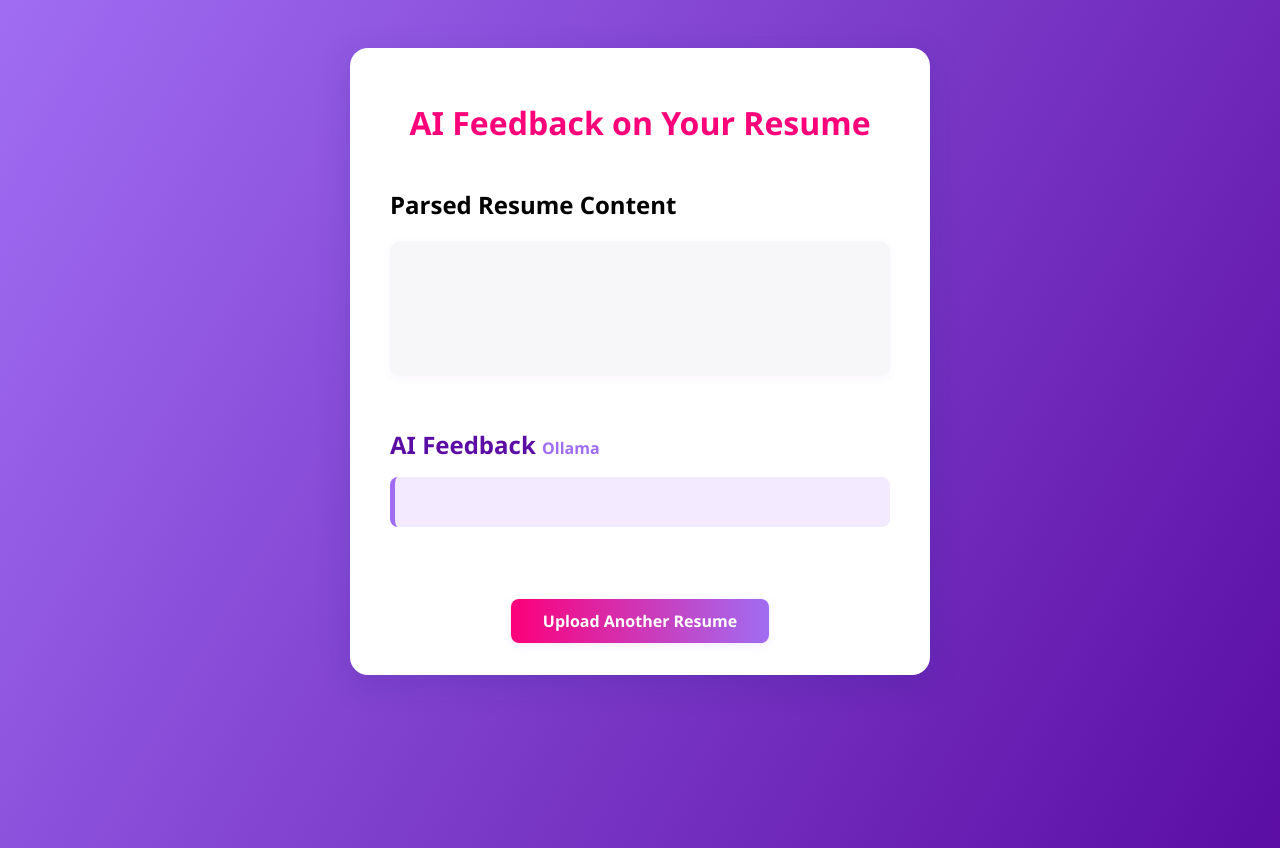
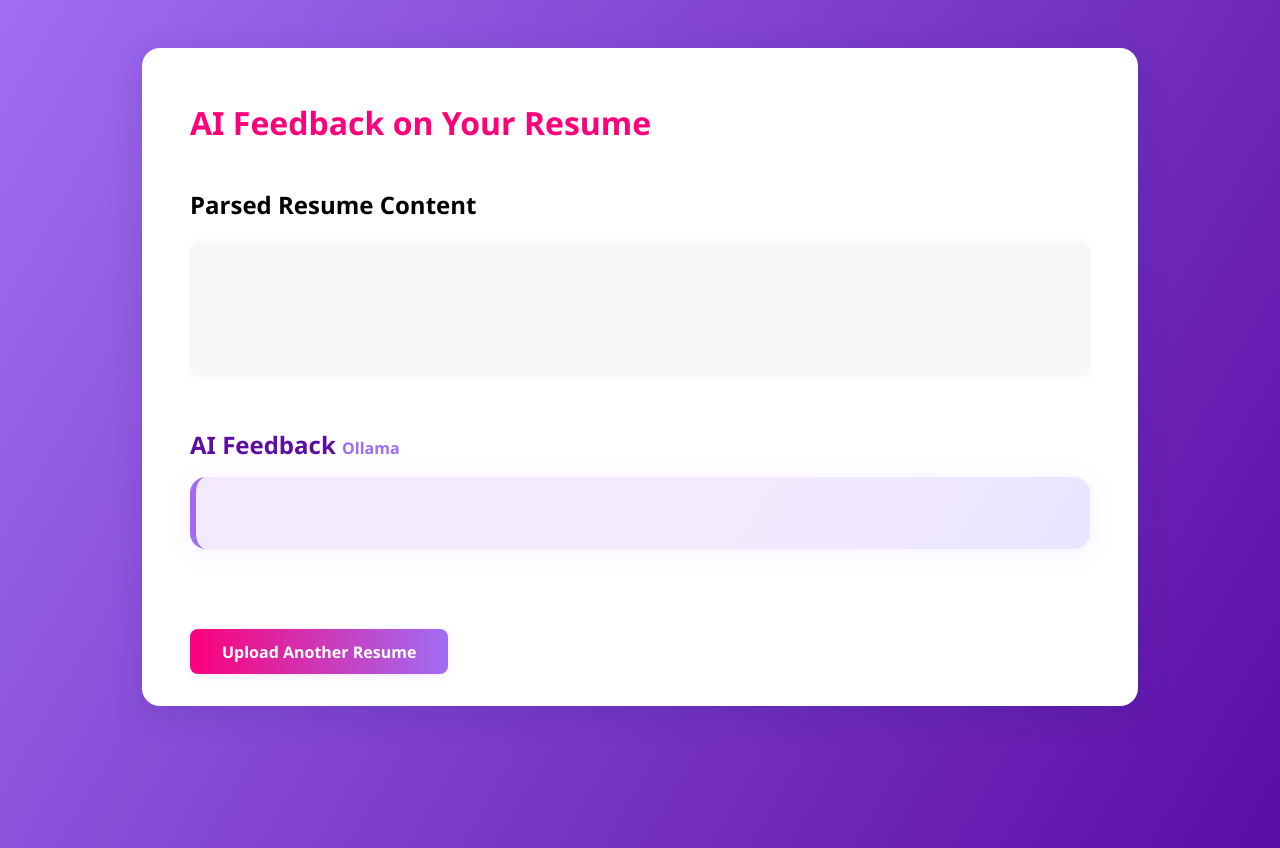
Before and after one commit to sital-tharu/resume-reviewer, a Flask app: template app/templates/result.html in a window 1280 px wide. Run offline with Flask 2, Linux system fonts and the light colour scheme; the template is opened without the code that fills it, so the values that code supplies are empty.

Commit message:
make it more attractive

```diff
--- a/app/static/css/styles.css
+++ b/app/static/css/styles.css
@@ -9,6 +9,7 @@ body {
 h1 {
     color: #fd007a;
     margin-bottom: 1.5rem;
+    text-align: center;
 }
 
 input[type="file"] {
@@ -23,15 +24,16 @@ input[type="file"] {
 
 .container {
     background: #fff;
-    max-width: 500px;
+    max-width: 900px;              /* Was 500px — increased width */
     margin: 3rem auto;
-    padding: 2rem 2.5rem;
+    padding: 2rem 3rem;            /* Slightly increased padding */
     border-radius: 18px;
     box-shadow: 0 8px 32px 0 rgba(31, 38, 135, 0.18);
     display: flex;
     flex-direction: column;
-    align-items: center;
+    align-items: flex-start;       /* Better left-aligned for text-heavy content */
 }
+
 
 button, input[type="submit"] {
     background: linear-gradient(90deg, #fd007a 0%, #a06df2 100%);
@@ -122,3 +124,104 @@ label {
         font-size: 0.98rem;
     }
 }
+
+.ai-feedback-content {
+    font-size: 1.08rem;
+    line-height: 1.7;
+    color: #2d1457;
+    margin-top: 0.5rem;
+}
+.ai-feedback-content h3, .ai-feedback-content h4 {
+    color: #a06df2;
+    margin-top: 1.2em;
+    margin-bottom: 0.5em;
+}
+.ai-feedback-content ul, .ai-feedback-content ol {
+    margin-left: 1.5em;
+    margin-bottom: 1em;
+}
+.ai-feedback-content li {
+    margin-bottom: 0.4em;
+}
+.ai-feedback-content strong {
+    color: #fd007a;
+}
+.ai-feedback-content em {
+    color: #5b0da4;
+}
+/* Card effect for feedback */
+.feedback {
+    background: linear-gradient(120deg, #f3eaff 60%, #e9e4ff 100%);
+    border-left: 6px solid #a06df2;
+    border-radius: 16px;
+    box-shadow: 0 4px 24px 0 rgba(160, 109, 242, 0.10);
+    padding: 2rem 2.2rem;
+    color: #222;
+    margin-bottom: 2rem;
+    font-size: 1.12rem;
+    position: relative;
+    transition: box-shadow 0.2s;
+}
+
+.feedback:hover {
+    box-shadow: 0 8px 32px 0 rgba(160, 109, 242, 0.18);
+}
+
+/* Section divider */
+.ai-feedback-content hr {
+    border: none;
+    border-top: 2px dashed #a06df2;
+    margin: 2em 0;
+}
+
+/* Icon badges for headings */
+.ai-feedback-content h3:before, .ai-feedback-content h4:before {
+    content: '💡 ';
+    font-size: 1.1em;
+    margin-right: 0.3em;
+    color: #fd007a;
+}
+
+.ai-feedback-content h3 {
+    font-size: 1.3em;
+    font-weight: 700;
+    margin-bottom: 0.7em;
+}
+
+.ai-feedback-content h4 {
+    font-size: 1.13em;
+    font-weight: 600;
+    margin-bottom: 0.5em;
+}
+
+.ai-feedback-content ul, .ai-feedback-content ol {
+    background: #f7f3ff;
+    border-radius: 8px;
+    padding: 1em 1.5em;
+    margin-bottom: 1.2em;
+    box-shadow: 0 1px 4px rgba(160, 109, 242, 0.05);
+}
+
+.ai-feedback-content li {
+    margin-bottom: 0.5em;
+    line-height: 1.6;
+}
+
+.ai-feedback-content .highlight {
+    background: #fd007a22;
+    padding: 0.2em 0.5em;
+    border-radius: 6px;
+    font-weight: 600;
+    color: #a06df2;
+    display: inline-block;
+}
+
+.ai-feedback-content strong {
+    color: #fd007a;
+    font-weight: 700;
+}
+
+.ai-feedback-content em {
+    color: #5b0da4;
+    font-style: italic;
+}
--- a/app/templates/result.html
+++ b/app/templates/result.html
@@ -14,7 +14,7 @@
             {% if feedback.score %}
                 <p><strong>Score:</strong> {{ feedback.score }}</p>
             {% endif %}
-            <p>{{ feedback.comments }}</p>
+            <div class="ai-feedback-content">{{ feedback.comments | safe }}</div>
         </div>
     </section>
     <a href="{{ url_for('app.upload_form') }}" class="btn">Upload Another Resume</a>
```
Also changed, not shown: app/utils/ai_feedback.py (+15 -20 lines).
